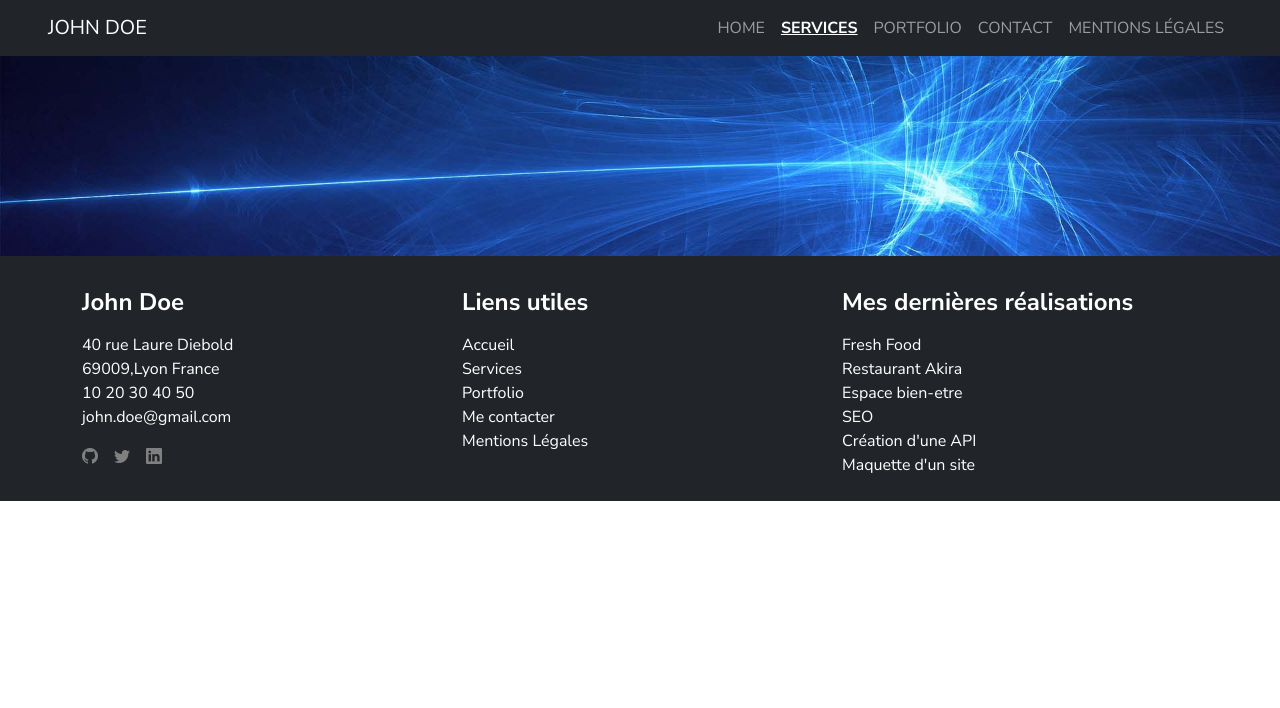
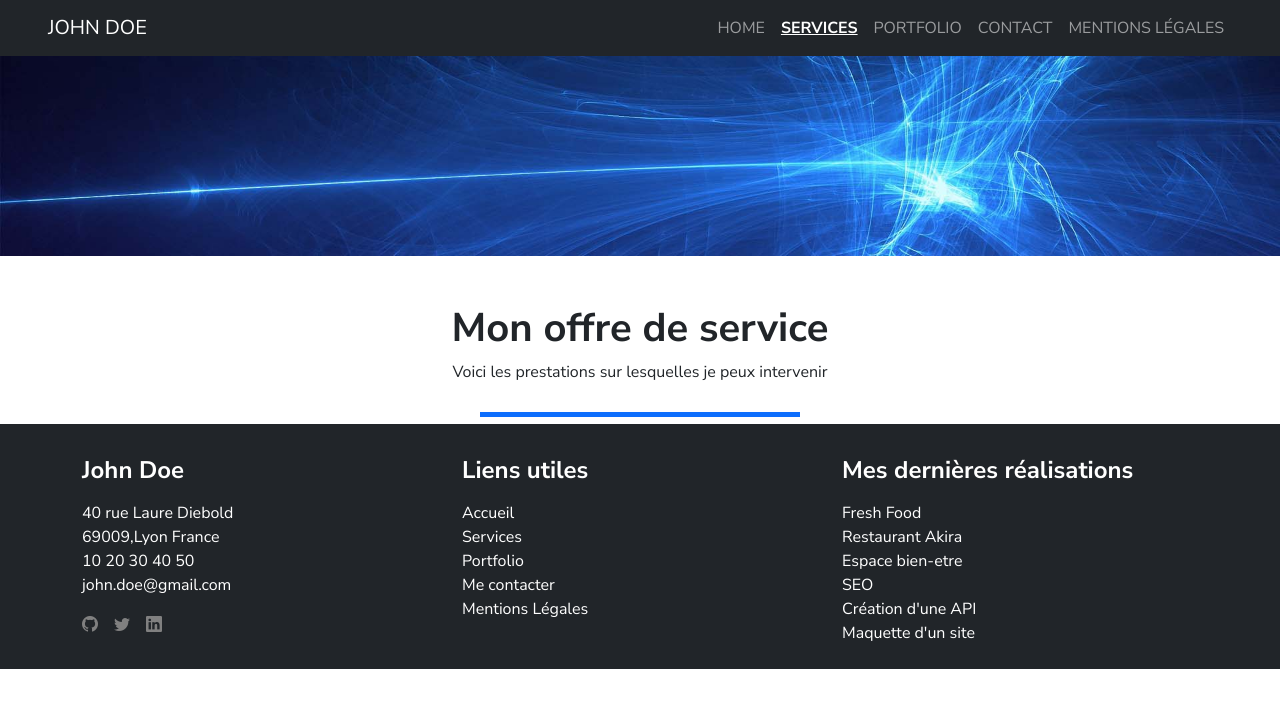
Before and after one commit to CamRossIL/CamRoss-Portfolio-React, a React (Vite) app: page /services in a window 1280 px wide. Shown: the top 708 px of the page. Built offline with nearby package versions, Linux system fonts and the light colour scheme.

Commit message:
add title to services page

```diff
--- a/src/pages/Services.jsx
+++ b/src/pages/Services.jsx
@@ -1,12 +1,16 @@
 import Banniere from "../components/Banniere";
+import Title from "../components/Title";
 
 function Services() {
-
   return (
-   <div>
-    <Banniere/>
-   </div>
-  )
+    <div>
+      <Banniere />
+      <Title
+        title="Mon offre de service"
+        text="Voici les prestations sur lesquelles je peux intervenir"
+      />
+    </div>
+  );
 }
 
 export default Services;
```
